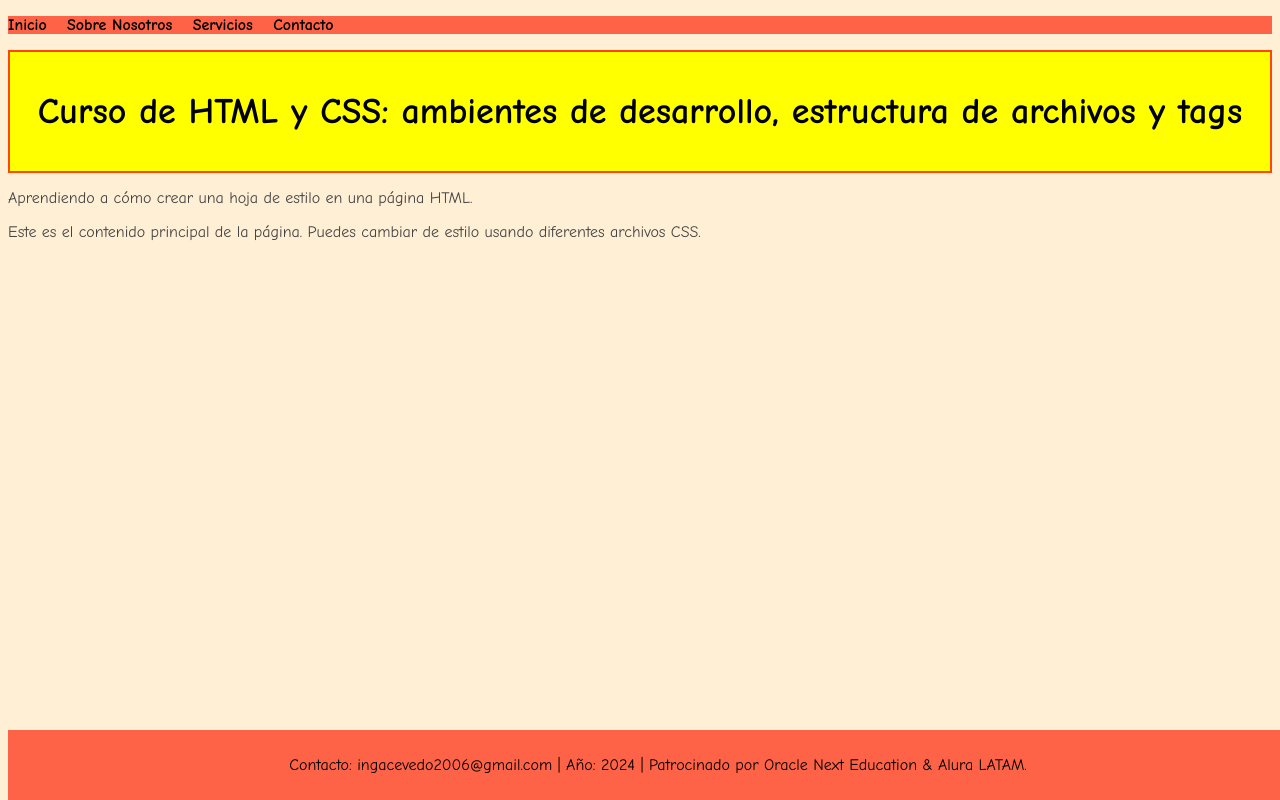
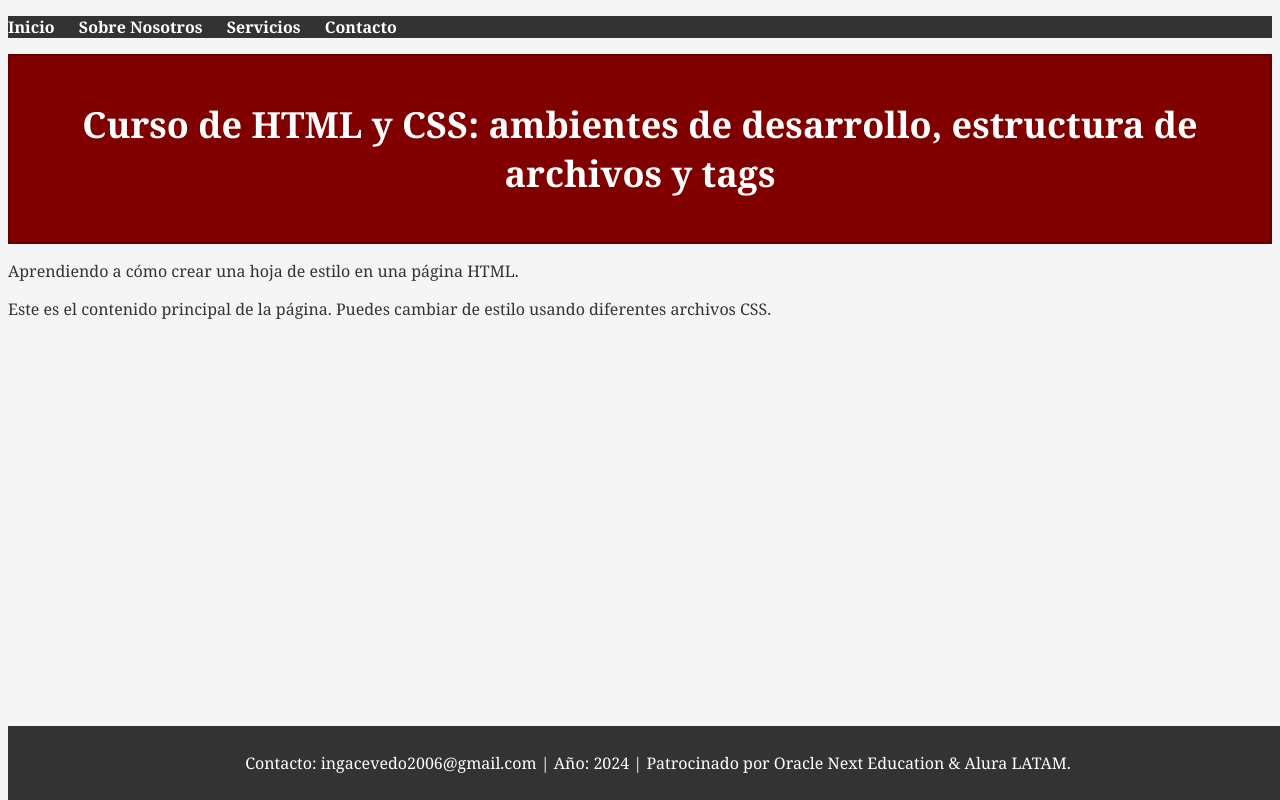
Before and after one commit to ingacevedo2006/practice-hmtl-css, a plain HTML site: page index.html in a window 1280 px wide. Drawn offline with Linux system fonts and the light colour scheme.

Commit message:
Update index.html

```diff
--- a/index.html
+++ b/index.html
@@ -6,8 +6,8 @@
     <title>Ejercicios HTML CSS</title>
     <!-- 1) Creando y vinculando el archivo CSS -->
     <!-- Elige uno de los siguientes enlaces de CSS para cambiar el estilo -->
-    <!-- <link rel="stylesheet" href="formal.css"> -->
-     <link rel="stylesheet" href="colorido.css">
+    <link rel="stylesheet" href="formal.css">
+    <!--  <link rel="stylesheet" href="colorido.css"> -->
     <!-- <link rel="stylesheet" href="minimalista.css"> -->
 </head>
 <body>
```
